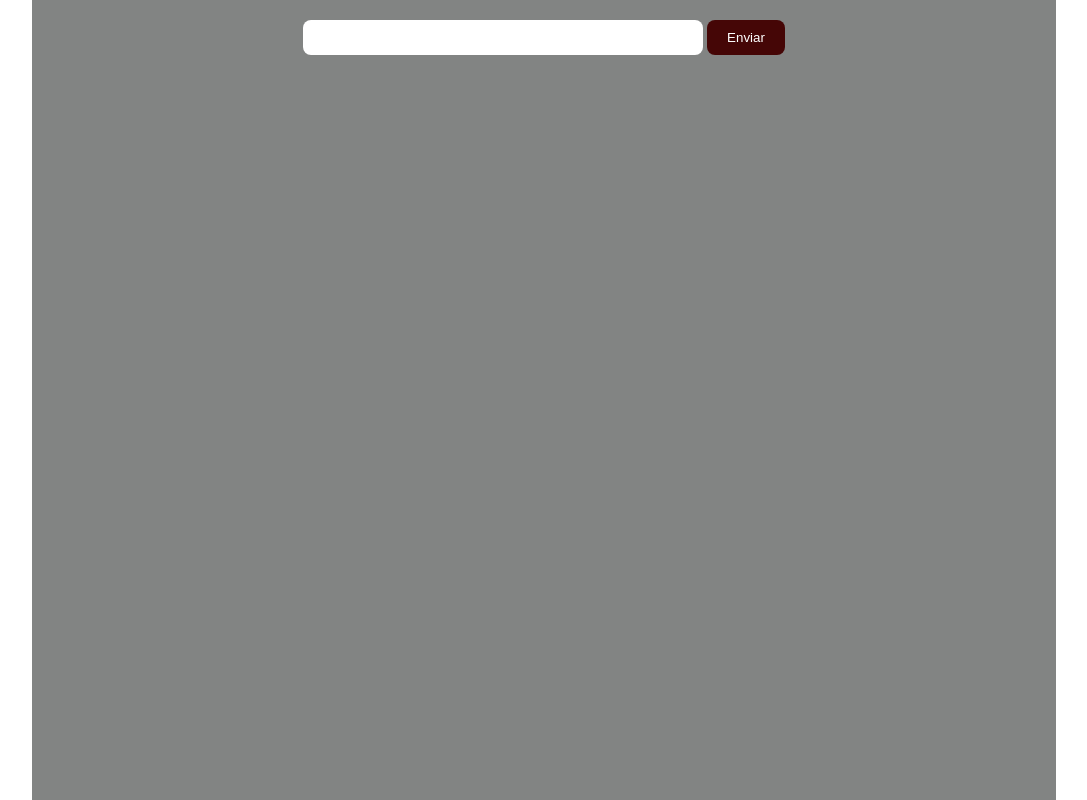
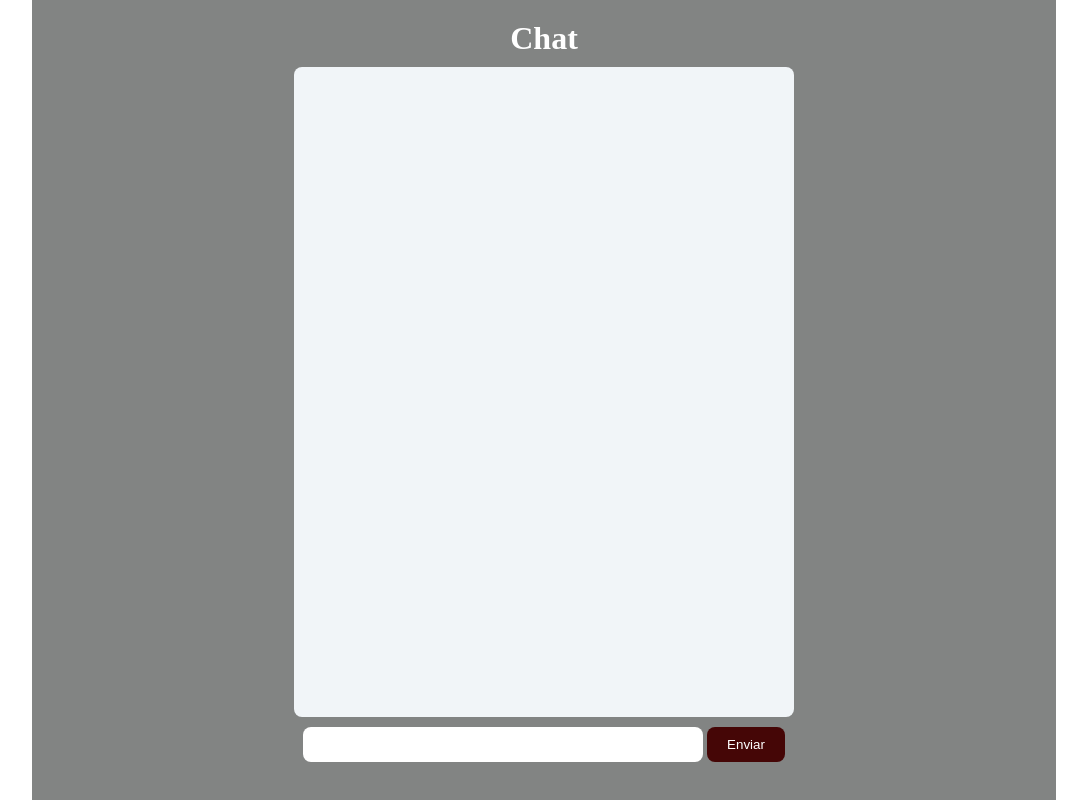
Before and after one commit to romulo-sobrinho/Chat-com-Socket-IO, a website: page public/index.html in a window 1280 px wide. Shown: the whole page, without its empty margins (96-1183 px from the left). Drawn offline with Linux system fonts and the light colour scheme.

Commit message:
Configurando socket io para receber e enviar mensagem no index.js

```diff
--- a/public/index.html
+++ b/public/index.html
@@ -9,6 +9,7 @@
 </head>
 <body>
   <div class="container">
+    <h1>Chat</h1>
     <div id="messages">
 
     </div>
--- a/public/styles/style.css
+++ b/public/styles/style.css
@@ -20,6 +20,18 @@ body {
   flex-direction: column;
   justify-content: flex-start;
   align-items: center;
+  gap: 10px;
+}
+
+h1 {
+  color: white;
+}
+
+#messages {
+  width: 500px;
+  height: 650px;
+  background-color: rgb(241, 245, 248);
+  border-radius: 8px;
 }
 
 input {
```
Also changed, not shown: index.js (+18 -5 lines).
